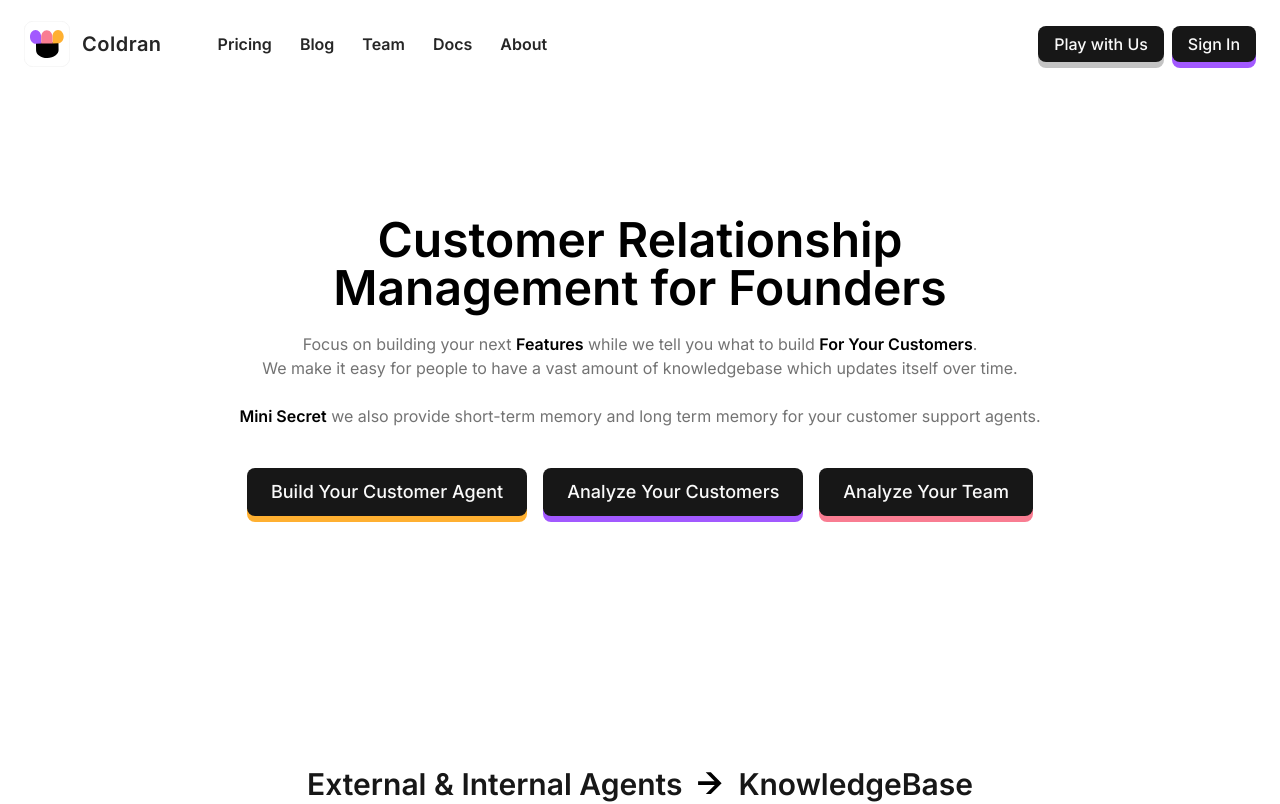
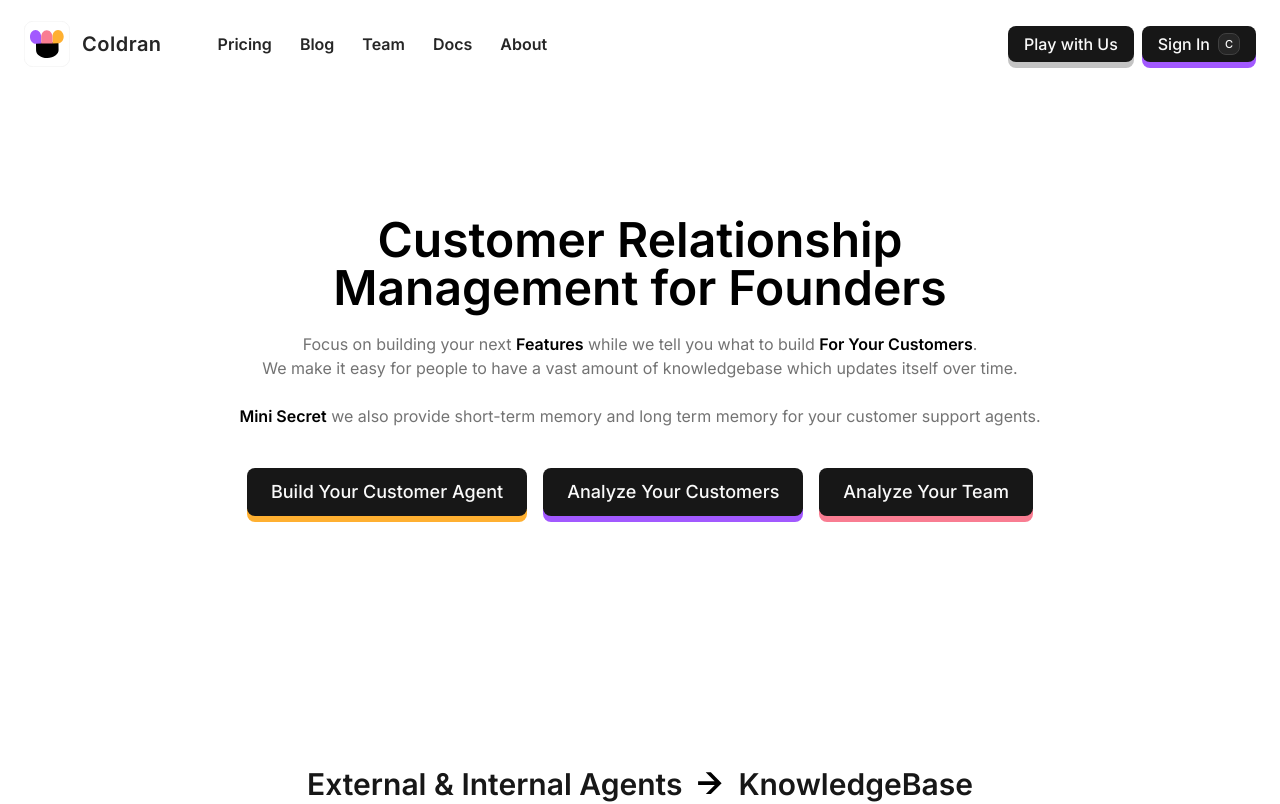
Before and after one commit to ColdranAI/web, a Next.js app: page / in a window 1280 px wide. Shown: the top 804 px of the page. Built offline with nearby package versions, Linux system fonts and the light colour scheme.

Commit message:
Update navbar.tsx

```diff
--- a/src/components/navbar.tsx
+++ b/src/components/navbar.tsx
@@ -15,6 +15,24 @@ export function Navbar() {
   // Default to "not ready" only on /sign-in (where we might swap to Dashboard).
   const [ready, setReady] = useState(pathname === "/sign-in" ? false : true);
   const [auth, setAuth] = useState<WhoAmI>({ authenticated: false });
+
+  useEffect(() => {
+    const handleKeyPress = (event: KeyboardEvent) => {
+      if (event.key.toLowerCase() === 'c' && !event.ctrlKey && !event.metaKey && !event.altKey) {
+        // Check if user is not typing in an input field
+        const activeElement = document.activeElement as HTMLElement;
+        if (activeElement && (activeElement.tagName === 'INPUT' || activeElement.tagName === 'TEXTAREA' || activeElement.contentEditable === 'true')) {
+          return;
+        }
+
+        event.preventDefault();
+        document.getElementById('sign-in-link')?.click();
+      }
+    };
+
+    document.addEventListener('keydown', handleKeyPress);
+    return () => document.removeEventListener('keydown', handleKeyPress);
+  }, []);
 
   useEffect(() => {
     // Only bother fetching auth on /sign-in (so other pages never show a loading state).
@@ -79,8 +97,16 @@ export function Navbar() {
               </Link>
 
               {/* Sign-in always visible outside the app */}
-              <a href="https://app.coldran.com/" target="_blank" rel="dofollow noopener">
-                <Button variant="blue" size="minor">Sign In</Button>
+              <a href="https://app.coldran.com/" target="_blank" rel="dofollow noopener" id="sign-in-link">
+                <Button variant="blue" size="minor">
+                  Sign In <span
+                    className="font-medium text-[11px] px-1.5 py-0.5 rounded-lg border border-neutral-700 bg-neutral-800 cursor-pointer"
+                    onClick={(e) => {
+                      e.stopPropagation();
+                      document.getElementById('sign-in-link')?.click();
+                    }}
+                  >C</span>
+                  </Button>
               </a>
             </>
           )}
```
